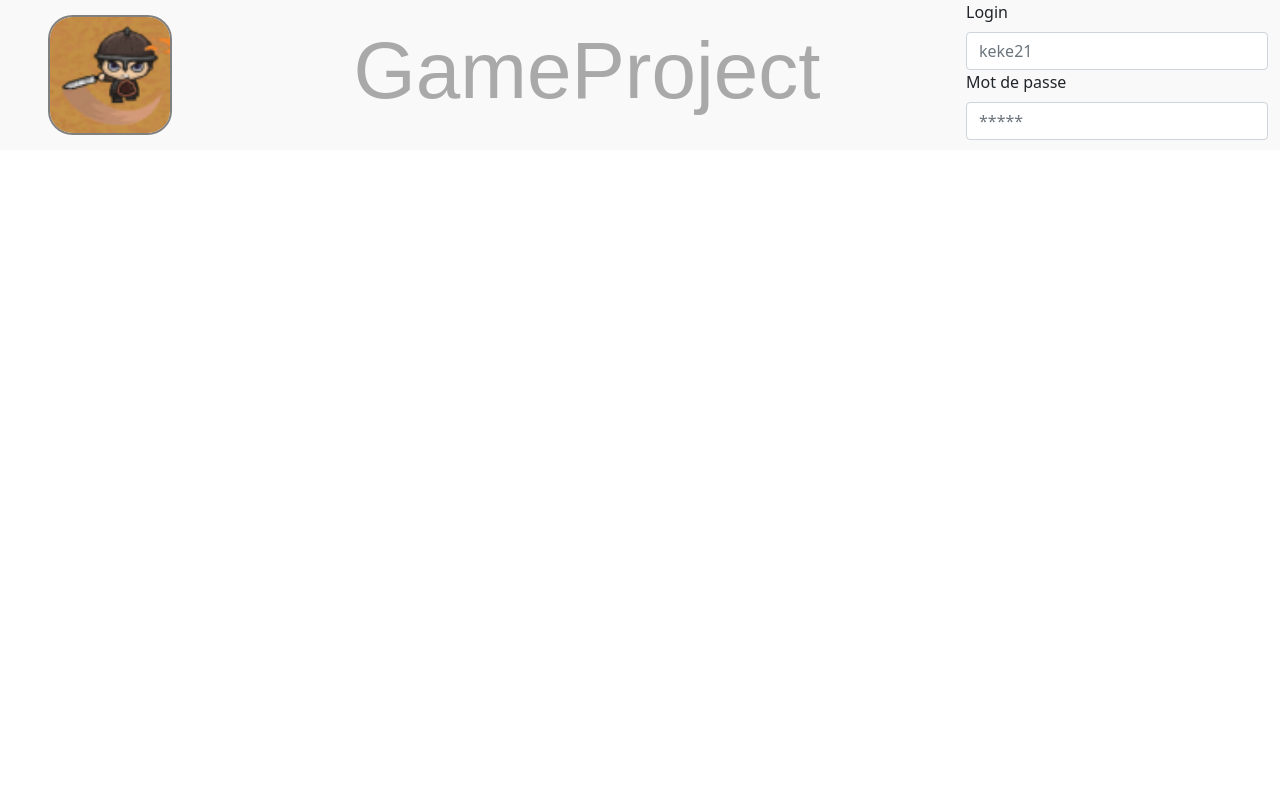
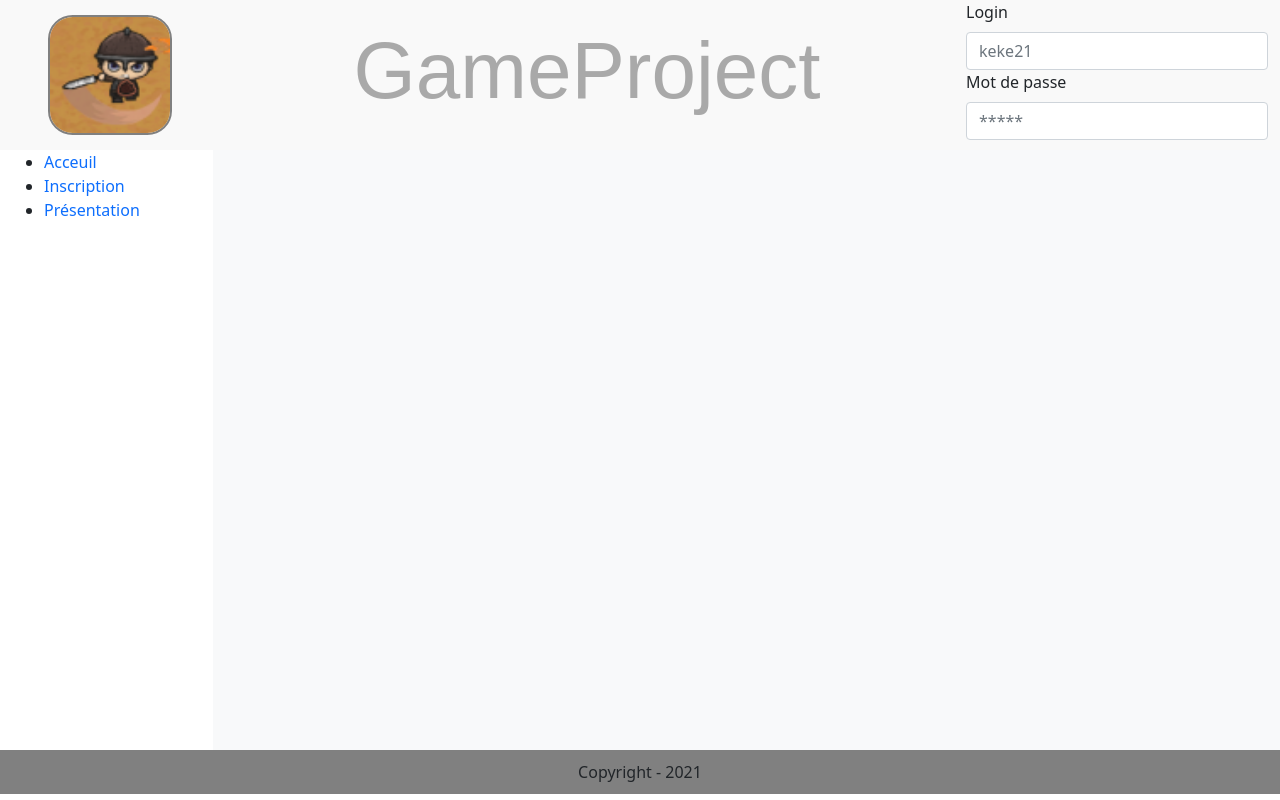
Before and after one commit to Floods10/ProjetJ, a plain HTML site: page site/index.html in a window 1280 px wide. Drawn offline with nearby package versions, Linux system fonts and the light colour scheme.

Commit message:
footer+nav

```diff
--- a/site/index.html
+++ b/site/index.html
@@ -41,5 +41,41 @@
   </header>
 
   <body>
+    <div class="container-fluid">
+      <div class="row">
+          <div class="col-sm-2">
+              <nav>
+                <ul>
+                  <li>
+                    <a href="#">Acceuil</a>
+                  </li>
+                  <li>
+                    <a href="#">Inscription</a>
+                  </li>
+                  <li>
+                    <a href="#">Présentation</a>
+                  </li>
+                </ul>
+              </nav>
+          </div>
+
+          <div class="col-sm-10 content">
+
+          </div>
+      </div>
+    </div>
+
+  </body>
+
+  <footer>
+      <div class="container-fluid">
+              <div class="col-12 center">
+                  <p id="copyRights">
+                    Copyright - 2021
+                  </p>
+              </div>
+  </footer>
+
+  <body>
   </body>
 </html>
--- a/site/style.css
+++ b/site/style.css
@@ -14,7 +14,6 @@
 
 .panel{
   background-color: #f9f9f9;
-
 }
 .center{
   display:flex;
@@ -33,3 +32,18 @@
   font-family: fantasy;
   color: darkgrey;
 }
+footer{
+  display: fixed;
+  background-color: grey;
+
+}
+#copyRights{
+  margin: 10px;
+}
+.content{
+  background-color: #f8f9fa;
+  height: 600px;
+}
+li a {
+  text-decoration: none;
+}
```
